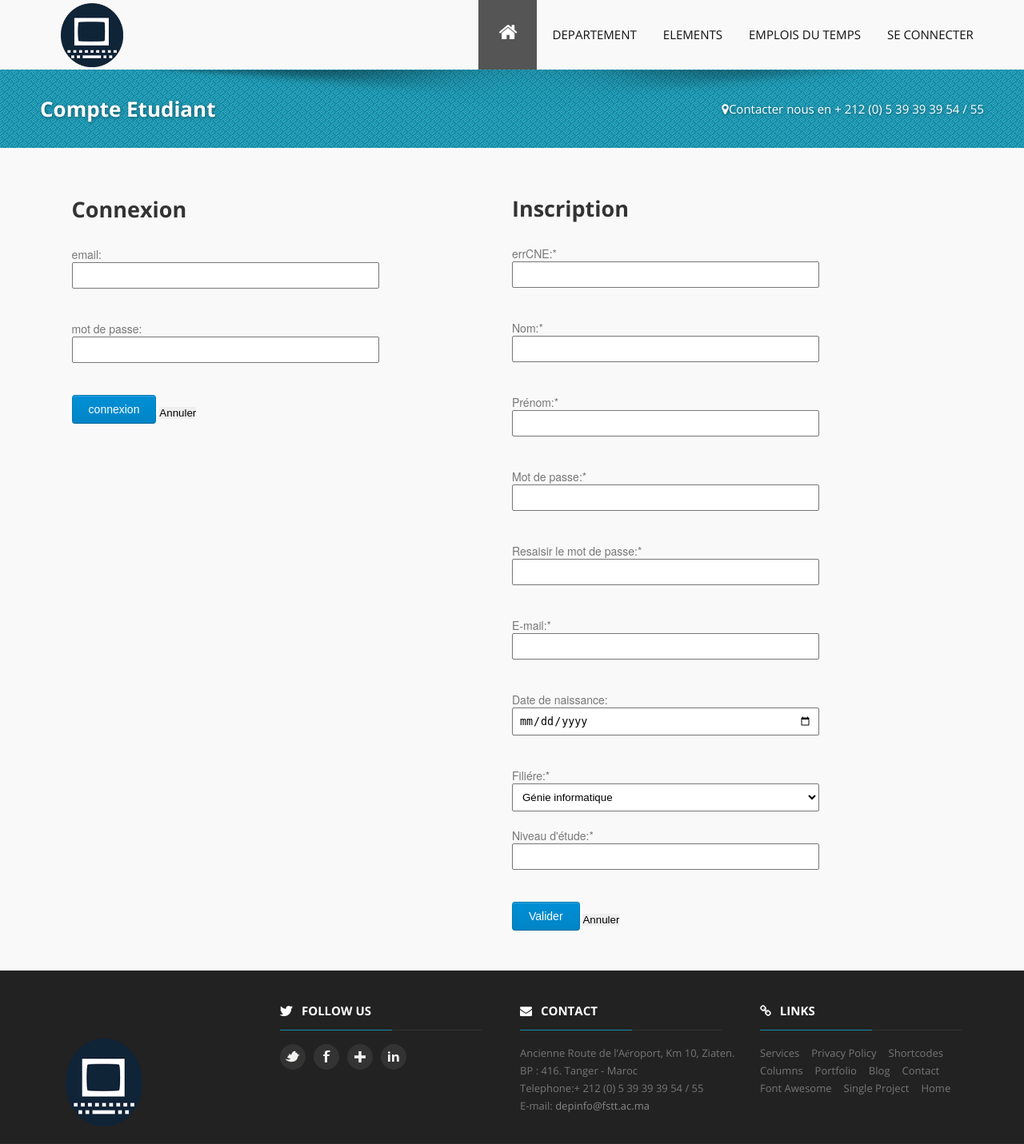
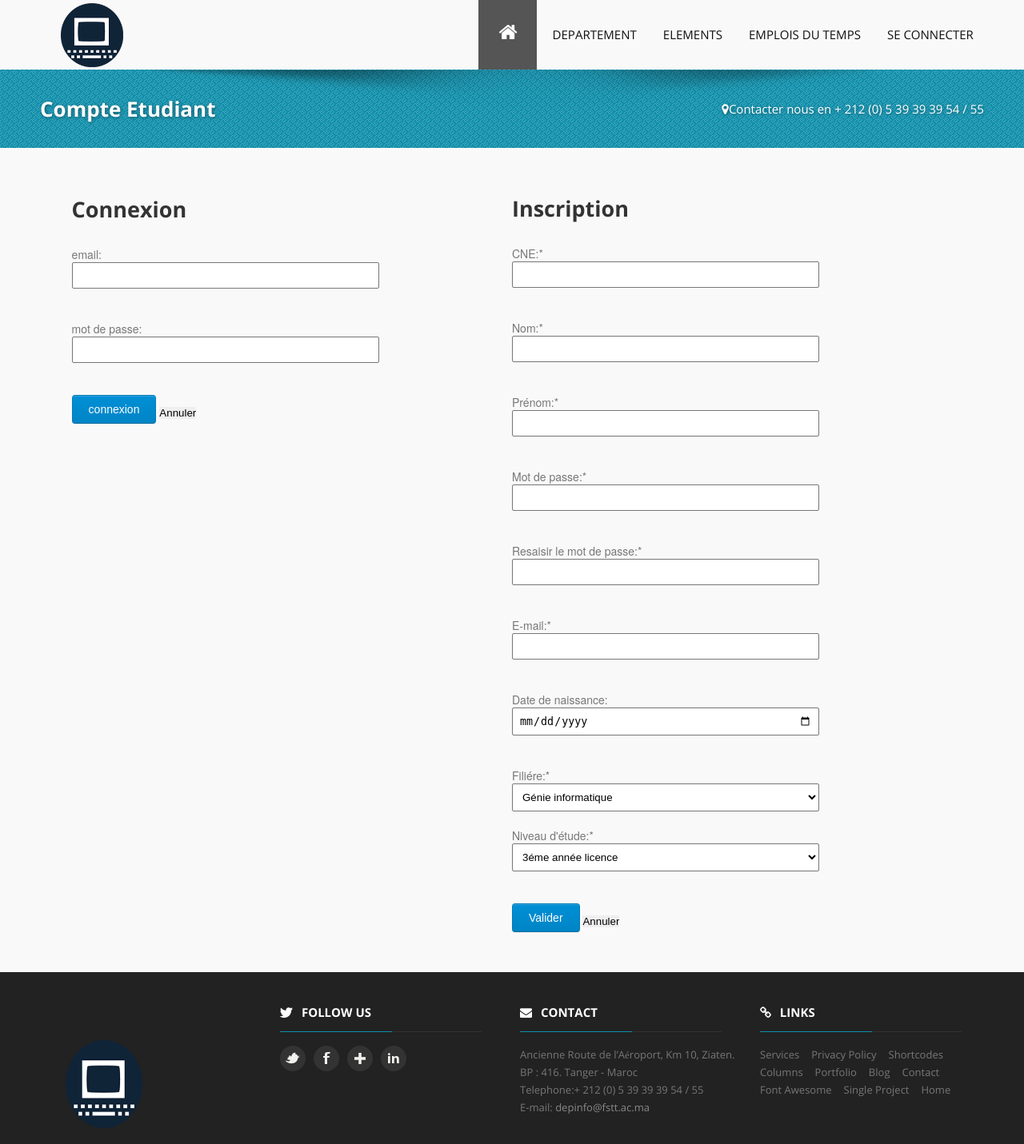
Before and after one commit to MarrakchiAyoub/ProjetS5, a PHP site: page /connectetu.php in a window 1280 px wide. Shown: the top 1431 px of the page at 80% size. Run offline with PHP 8.4, Linux system fonts and the light colour scheme.

Commit message:
ayoub update 5

```diff
--- a/connectetu.php
+++ b/connectetu.php
@@ -136,7 +136,15 @@ Filiére:* <select name="fil" required>
     <option value="SIAD">Systèmes Informatiques et Aide à la décision</option>
     <option value="SIR">Systèmes informatiques et réseaux</option>
   </select>
-Niveau d'étude:* <input name="nve" type="text" required><br>
+Niveau d'étude:* <select name="nve" required>
+    <option value="L3">3éme année licence</option>
+    <option value="M1">1ére année Master</option>
+    <option value="M2">2éme année Master</option>
+    <option value="C1">1ére année cycle</option>
+    <option value="C2">2éme année cycle</option>
+    <option value="C3">3éme année cycle</option>
+	</select>
+	<br>
 <button class="blue" type="submit" formmethod="post" name="subscribe"/>Valider</button>
   <input type="reset" value="Annuler"><br>
   </form>
--- a/inscription.php
+++ b/inscription.php
@@ -9,7 +9,7 @@ $mail=$_POST['email'];
 $ddn=$_POST['ddn'];
 $fil=$_POST['fil'];
 $nve=$_POST['nve'];
-if ($fil=='GI') { $grp='GI-1'; $nve='L3'; }
+$grp=$fil.'-1';
 	$sql="SELECT email_etu FROM etudiants where email_etu='$mail'";
 	$result=mysqli_query($conn, $sql);
 	if(mysqli_num_rows($result)!=0)
@@ -29,5 +29,4 @@ if ($fil=='GI') { $grp='GI-1'; $nve='L3'; }
 			 }
 	 }
 }
-else echo 'err';
 ?>
```
